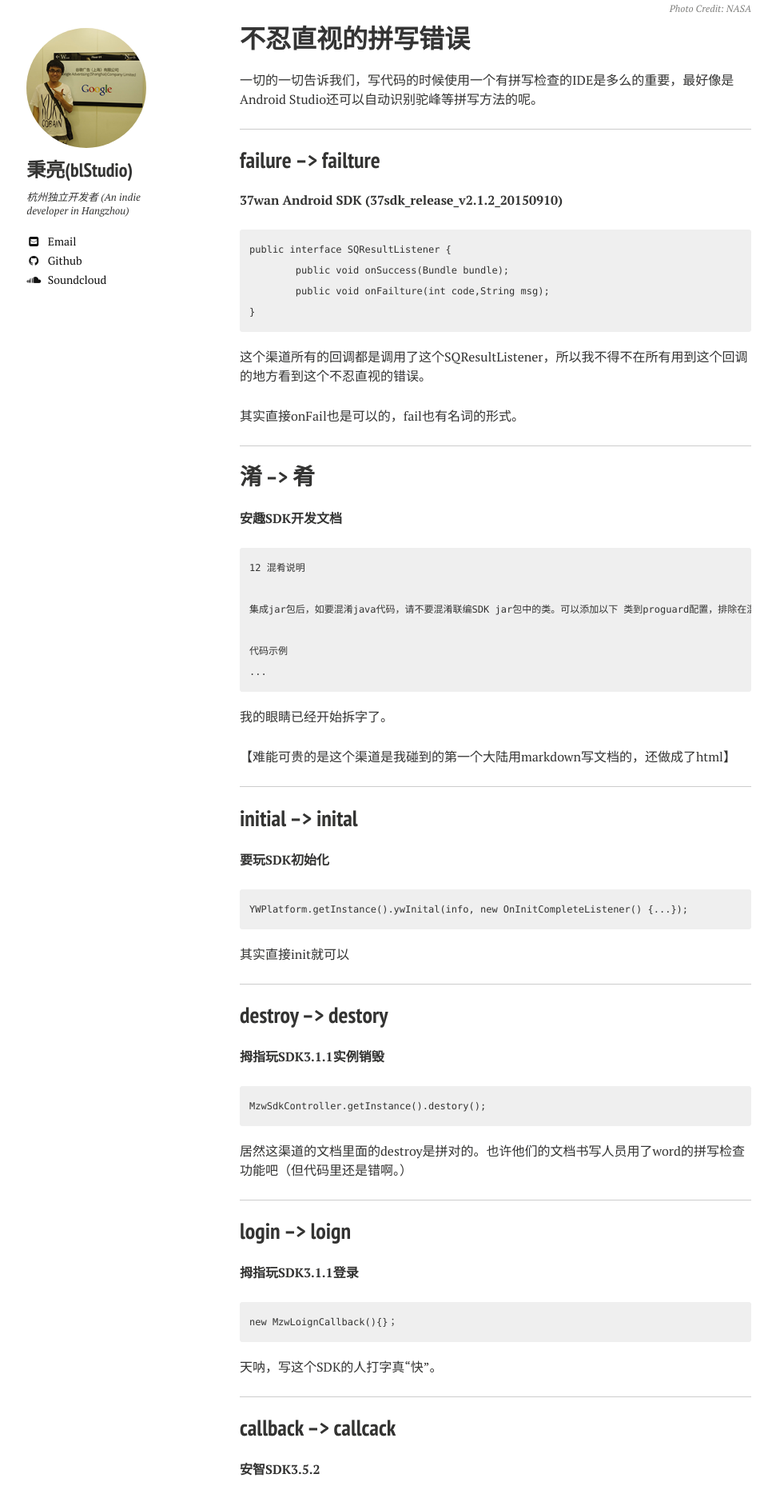
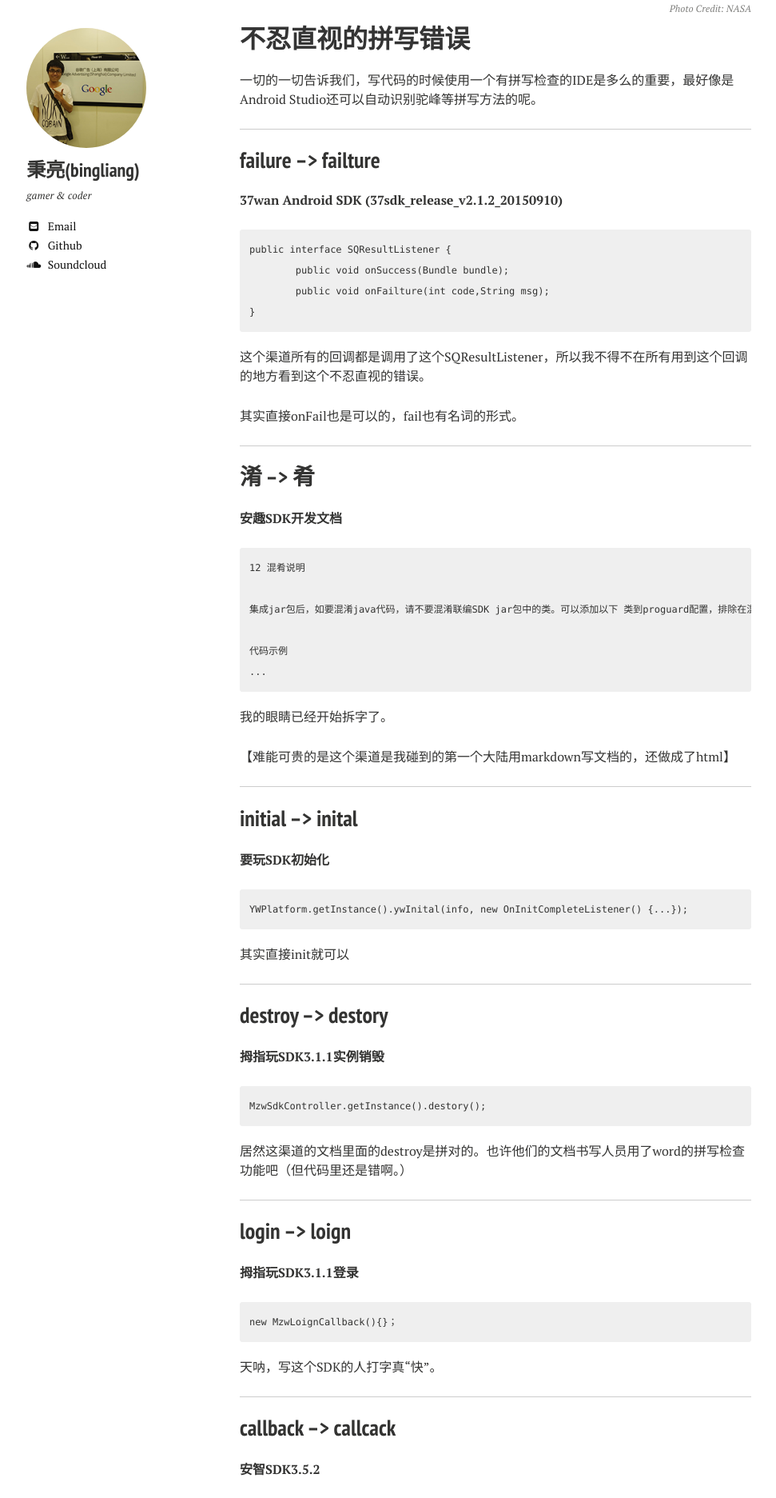
Before and after one commit to bingliang-zh/blog, a Jekyll site: the page built from _posts/2015-11-20-spelling-mistakes.md, in a window 1280 px wide. Shown: the part 427-2300 px from the top of the page at 80% size, without its empty margins (20-991 px from the left). Built offline with Jekyll 4.4.1, drawn with Linux system fonts in a browser that asks for light colours; nearby versions of some CDN libraries; comment, search, counter and statistics services are not loaded; some of the changed text lies outside the part shown.

Commit message:
remove some chinese words

```diff
--- a/_config.yml
+++ b/_config.yml
@@ -27,11 +27,11 @@ kramdown:
 
 # Site owner
 owner:
-  name: 秉亮(blStudio)
+  name: 秉亮(bingliang)
   avatar: bio-photo.jpg
-  bio: "杭州独立开发者\n(An indie developer in Hangzhou)"
+  bio: "gamer & coder"
   email: bl_indie@qq.com
-  disqus-shortname: thatblstudio
+  disqus-shortname: bingliang-zh
   twitter: #username
   facebook: #username
   google:
@@ -41,7 +41,7 @@ owner:
     ad-client:
     ad-slot:
   bing-verify:
-  github: thatblstudio
+  github: bingliang-zh
   stackoverflow: #123456/username   from a "http://stackoverflow.com/users/123456/username" link
   linkedin: #username
   xing: #username
--- a/_includes/_footer.html
+++ b/_includes/_footer.html
@@ -12,4 +12,10 @@
 </div><!-- /.google-ads -->
 {% endif %}
 
-<span>&copy; {{ site.time | date: '%Y' }} {{ site.owner.name }}. 建议使用<a style="font-weight: bold" href="https://github.com/adobe-fonts/source-han-sans/raw/release/OTF/SourceHanSansSC.zip">思源黑体</a>. Powered by <a style="font-weight: bold" href="http://jekyllrb.com" rel="nofollow">Jekyll</a> using the <a style="font-weight: bold" href="https://github.com/mmistakes/minimal-mistakes" rel="nofollow">Minimal Mistakes</a> theme. </span>
+<span>&copy; {{ site.time | date: '%Y' }} {{ site.owner.name }}.
+  Powered by
+  <a style="font-weight: bold" href="http://jekyllrb.com" rel="nofollow">Jekyll</a>
+   using the
+  <a style="font-weight: bold" href="https://github.com/mmistakes/minimal-mistakes" rel="nofollow">Minimal Mistakes</a>
+    theme.
+</span>
--- a/_sass/variables.scss
+++ b/_sass/variables.scss
@@ -10,7 +10,7 @@ $doc-font-size: 16;
 $doc-line-height: 26;
 $paragraph-indent: false;
 $base-font: 'PT Serif', serif;
-$heading-font: 'PT Sans Narrow', "SourceHanSans", "思源黑体", "Microsoft YaHei", "微软雅黑", "STXihei", "华文细黑", sans-serif;
+$heading-font: 'PT Sans Narrow', "SourceHanSans", "Microsoft YaHei", "STXihei", sans-serif;
 $code-font: Monaco, "Courier New", "DejaVu Sans Mono", "Bitstream Vera Sans Mono", monospace;
 $alt-font: $base-font;
 
```
Also changed, not shown: Gemfile.lock, images/sample-image-1.jpg (deleted), images/sample-image-2.jpg (deleted), images/sample-image-3.jpg (deleted), images/sample-image-4.jpg (deleted), images/sample-image-5.jpg (deleted), images/sample-image-6.jpg (deleted), images/sample-image-7.jpg (deleted).
